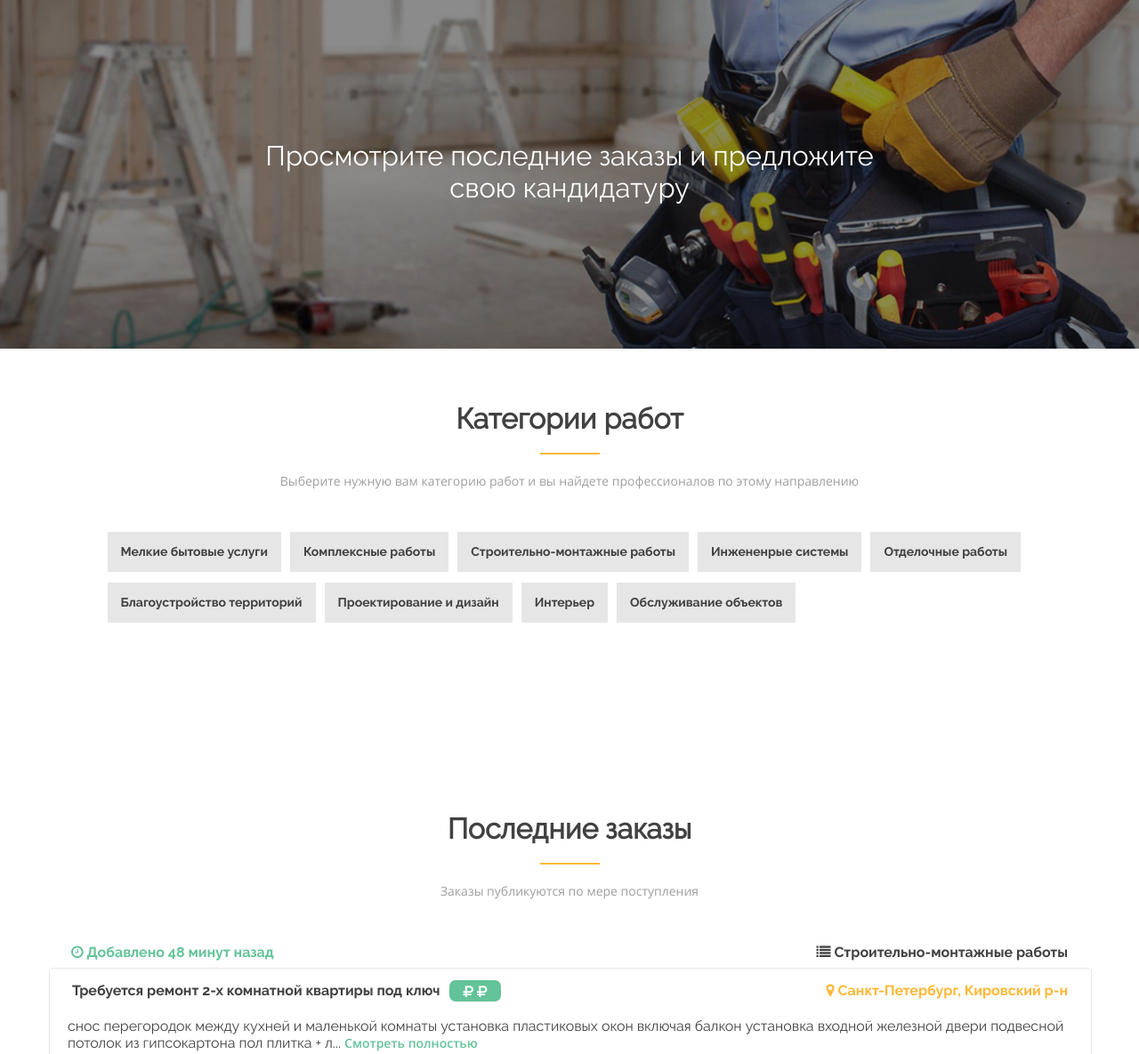
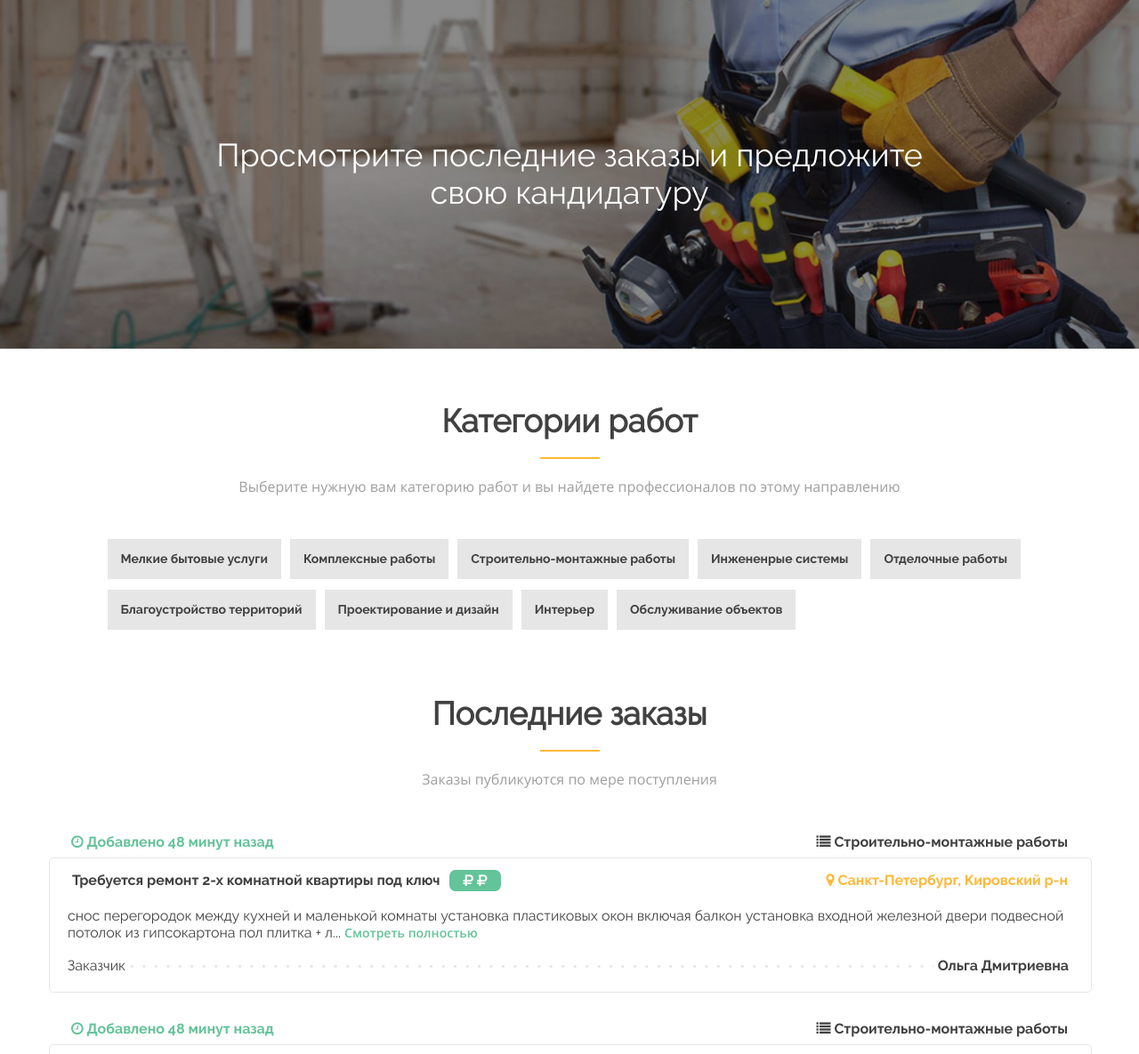
Before and after one commit to danilaman/danilaman.github.io, a plain HTML site: page stroyloft/orders.html in a window 1280 px wide. Shown: the part 93-1278 px from the top of the page at 89% size. Drawn offline with nearby package versions, Linux system fonts and the light colour scheme.

Commit message:
рпарпарапр

```diff
--- a/stroyloft/js/platform.js
+++ b/stroyloft/js/platform.js
@@ -44,8 +44,13 @@ $(document).ready(function()
 		$(this).find(".hoverMenu").toggle()
 	})
 
-	var wdt = $(".aboutCustomer").width()-(120+($(".aboutCustomer").find(".customerName").width()));
-	$(".aboutCustomer").find(".orderDots").css("width", wdt + "px")
+	function dots()
+	{
+		var wdt = $(".aboutCustomer").width()-(120+($(".aboutCustomer").find(".customerName").width()));
+		$(".aboutCustomer").find(".orderDots").css("width", wdt + "px");
+	}
 
-	$("#pageNav").width($(".navNum").length*61);
+		$("#pageNav").width($(".navNum").length*61);
+		setTimeout(dots, 100);
+
 })
--- a/stroyloft/orders.html
+++ b/stroyloft/orders.html
@@ -17,9 +17,9 @@
 
 	<div id="navbar">
 		<div id = "navUni">
-			<a href = "#"><img id="mainlogo" src = "images/logo.png"></a>
+			<a href = "index.html"><img id="mainlogo" src = "images/logo.png"></a>
 			<ul id="navlist">
-				<li class="navmenu realMenu"><div class = "navDot"></div><a href = "#">Все заказы</a></li>
+				<li class="navmenu realMenu"><div class = "navDot"></div><a href = "orders.html">Все заказы</a></li>
 				<li class="navmenu"><a href = "#">Все исполнители</a></li>
 				<li class="navmenu"><a href = "#">Примеры работ</a></li>
 				<li class="navmenu"><a href = "#">Отзывы</a></li>
--- a/stroyloft/styles/styles.css
+++ b/stroyloft/styles/styles.css
@@ -75,7 +75,7 @@ body
 	width: 900px;
 	color: #fff;
 	font-family: RalewayRegular;
-	font-size: 31px;
+	font-size: 36px;
 	padding-top: 50px;
 }
 
@@ -95,7 +95,7 @@ body
 	width: 100%;
 	color: #414141;
 	font-family: RalewayRegular;
-	font-size: 32px;
+	font-size: 36px;
 	padding-top: 20px;
 	margin-bottom: 10px;
 	margin-top:0px;
@@ -108,7 +108,7 @@ body
 	font-family: OpenSans;
 	color: #9f9f9f;
 	text-align: center;
-	font-size: 14px;
+	font-size: 16px;
 }
 
 .vSubtext
@@ -126,7 +126,7 @@ body
 	text-align: center;
 	font-size: 12px;
 	padding: 20px 0px 0px 25px;
-	font-size: 14px;
+	font-size: 16px;
 	letter-spacing: 1px;
 }
 
@@ -764,8 +764,9 @@ body
 
 #ShowOrdTopic
 {
-	padding: 160px 0px;
-	width: 700px;
+	padding: 156px 0px;
+	font-size: 36px;
+	width: 800px;
 }
 
 .typeJob
@@ -855,14 +856,14 @@ ul
 #lastOrders
 {
 	width: 100%;
-	margin-top: 190px;
+	margin-top: 50px;
 }
 
 .oneOrder
 {
 	width: 1170px;
 	height: 180px;
-	margin: 15px auto 20px;
+	margin: 15px auto 30px;
 }
 
 .orderTime
@@ -964,14 +965,15 @@ ul
 .orderDots
 {
 	display: inline-block;
-	height: 16px;
+	height: 18px;
 	overflow: hidden;
-	line-height: 12px;
 	letter-spacing: 8px;
-	font-family: RalewayRegular;
+	font-family: Roboto;
 	color: #e6e6e6;
 	font-weight: 900;
 	margin: 0px 5px;
+	font-size: 18px;
+	line-height: 12px;
 }
 
 .yellowBigBtn
@@ -1057,3 +1059,9 @@ ul
 	height: 37px;
 	margin: 60px auto;
 }
+
+.orderPrice .fa.fa-rub
+{
+	position: relative;
+	top: -1px;
+}
```
Also changed, not shown: stroyloft/index.html (+2 -2 lines).
